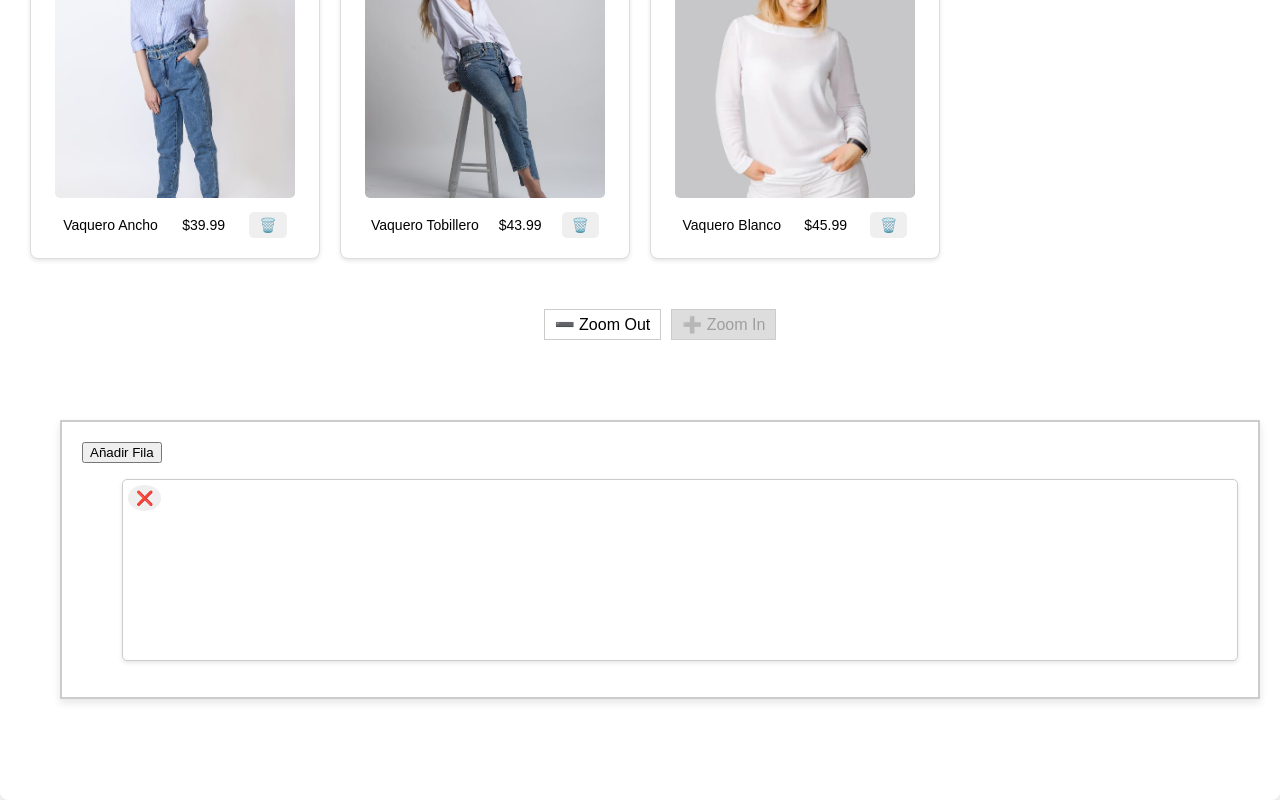
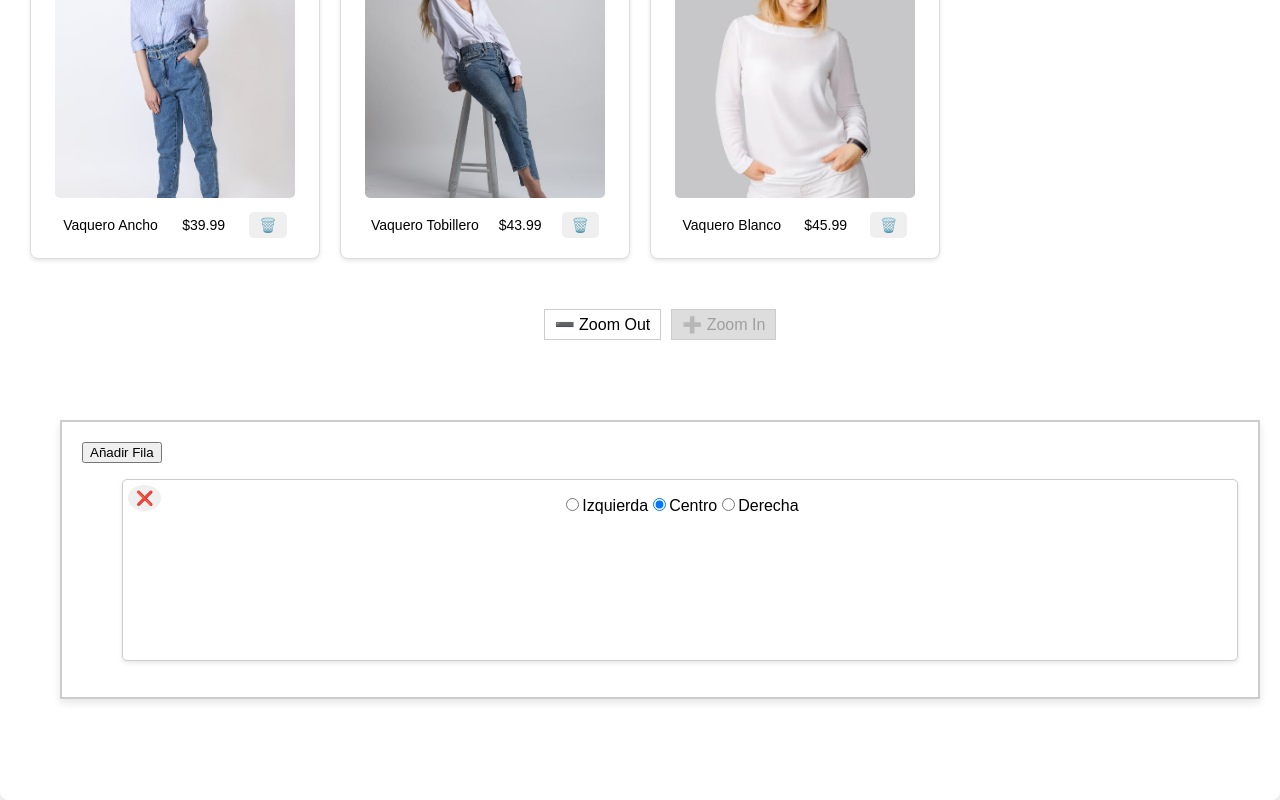
Before and after one commit to YolandaVergara/inditextech, a React (Vite) app: page / in a window 1280 px wide. Both pictures are taken after a click on the button "Añadir Fila". Shown: the part 692-1492 px from the top of the page. Built offline with nearby package versions, Linux system fonts and the light colour scheme.

Commit message:
Add alignment functionality for products

```diff
--- a/src/components/EditorContainer/Row.css
+++ b/src/components/EditorContainer/Row.css
@@ -1,5 +1,6 @@
 .row-container {
   display: flex;
+  flex-direction: column;
   align-items: center;
   gap: 10px;
   padding: 15px;
@@ -16,13 +17,13 @@
 }
 
 .drop-zone {
-  flex: 1;
-  min-height: 120px;
   display: flex;
-  justify-content: center;
   align-items: center;
+  width: 100%;
+  gap: 10px;
+  padding: 10px;
+  min-height: 100px;
   transition: background 0.2s;
-  padding: 15px;
 }
 
 .drop-zone.hovered {
@@ -42,17 +43,9 @@
 }
 
 .product-wrapper {
-  display: flex;
+  display: inline-flex;
   flex-direction: column;
   align-items: center;
-  justify-content: space-between;
-  position: relative;
-  padding: 10px;
-  border: 1px solid #ddd;
-  background: white;
-  border-radius: 5px;
-  box-shadow: 0 2px 4px rgba(0, 0, 0, 0.1);
-  min-width: 120px;
 }
 
 .delete-product {
--- a/src/components/EditorContainer/Row.tsx
+++ b/src/components/EditorContainer/Row.tsx
@@ -1,21 +1,20 @@
 import { useRef, useEffect } from "react";
 import { useDispatch, useSelector } from "react-redux";
 import { RootState } from "../../store";
-import { removeRow, addProductToRow, reorderRows, removeProductFromRow } from "../../features/categoriesSlice";
+import { removeRow, addProductToRow, reorderRows, removeProductFromRow, setRowTemplate } from "../../features/categoriesSlice";
 import { useDrop, useDrag } from "react-dnd";
 import ProductCard from "../ProductsContainer/ProductCard";
 import { PositionedProduct, Product } from "../../types/categoryTypes";
 import "./Row.css";
 
-const Row = ({ row, index }: { row: { id: string; products: PositionedProduct[] }; index: number }) => {
+const Row = ({ row, index }: { row: { id: string; products: PositionedProduct[]; template?: "left" | "center" | "right" | null }; index: number }) => {
   const dispatch = useDispatch();
   const rows = useSelector((state: RootState) => state.categories.rows);
   const updatedRow = rows.find((r) => r.id === row.id);
+  const template = updatedRow?.template || "center";
 
   const rowRef = useRef<HTMLLIElement>(null);
-  const leftRef = useRef<HTMLDivElement>(null);
-  const centerRef = useRef<HTMLDivElement>(null);
-  const rightRef = useRef<HTMLDivElement>(null);
+  const dropRef = useRef<HTMLDivElement>(null);
 
   const [{ isDragging }, dragRow] = useDrag({
     type: "ROW",
@@ -35,7 +34,10 @@ const Row = ({ row, index }: { row: { id: string; products: PositionedProduct[]
     },
   });
 
-  const createDropHandler = (ref: React.MutableRefObject<HTMLDivElement | null>, alignment: "left" | "center" | "right") => {
+  const createDropHandler = (
+    ref: React.MutableRefObject<HTMLDivElement | null>,
+    alignment: "dropZone"
+  ) => {
     const [{ isOver }, drop] = useDrop({
       accept: "PRODUCT",
       drop: (item: { product: Product }) => {
@@ -50,14 +52,12 @@ const Row = ({ row, index }: { row: { id: string; products: PositionedProduct[]
       if (ref.current) {
         drop(ref.current);
       }
-    }, [drop]);
+    }, [drop, ref]);
 
     return { ref, isOver };
   };
 
-  const left = createDropHandler(leftRef, "left");
-  const center = createDropHandler(centerRef, "center");
-  const right = createDropHandler(rightRef, "right");
+  const dropZone = createDropHandler(dropRef, "dropZone");
 
   useEffect(() => {
     if (rowRef.current) {
@@ -66,34 +66,59 @@ const Row = ({ row, index }: { row: { id: string; products: PositionedProduct[]
     }
   }, [dropRow, dragRow]);
 
+  const alignmentStyle = {
+    justifyContent:
+      template === "left"
+        ? "flex-start"
+        : template === "right"
+          ? "flex-end"
+          : "center",
+  };
+
+  const handleTemplateChange = (newTemplate: "left" | "center" | "right") => {
+    dispatch(setRowTemplate({ rowId: row.id, template: newTemplate }));
+  };
+
   return (
     <li ref={rowRef} className={`row-container ${isDragging ? "dragging" : ""}`}>
-      <button className="delete-row" onClick={() => dispatch(removeRow(row.id))}>❌</button>
+      <div>
+        <button className="delete-row" onClick={() => dispatch(removeRow(row.id))}>❌</button>
 
-      <div ref={left.ref} className={`drop-zone ${left.isOver ? "hovered" : ""}`}>
-        {updatedRow?.products.filter((p) => p.alignment === "left").map((p) => (
-          <div key={p.product.id} className="product-wrapper">
-            <ProductCard product={p.product} isInRow={true} />
-            <button className="delete-product" onClick={() => dispatch(removeProductFromRow({ rowId: row.id, productId: p.product.id }))}>
-              🗑️
-            </button>
-          </div>
-        ))}
+        <div className="row-template-selector">
+          <label>
+            <input
+              type="radio"
+              name={`template-${row.id}`}
+              value="left"
+              checked={template === "left"}
+              onChange={() => handleTemplateChange("left")}
+            />
+            Izquierda
+          </label>
+          <label>
+            <input
+              type="radio"
+              name={`template-${row.id}`}
+              value="center"
+              checked={template === "center"}
+              onChange={() => handleTemplateChange("center")}
+            />
+            Centro
+          </label>
+          <label>
+            <input
+              type="radio"
+              name={`template-${row.id}`}
+              value="right"
+              checked={template === "right"}
+              onChange={() => handleTemplateChange("right")}
+            />
+            Derecha
+          </label>
+        </div>
       </div>
-
-      <div ref={center.ref} className={`drop-zone ${center.isOver ? "hovered" : ""}`}>
-        {updatedRow?.products.filter((p) => p.alignment === "center").map((p) => (
-          <div key={p.product.id} className="product-wrapper">
-            <ProductCard product={p.product} isInRow={true} />
-            <button className="delete-product" onClick={() => dispatch(removeProductFromRow({ rowId: row.id, productId: p.product.id }))}>
-              🗑️
-            </button>
-          </div>
-        ))}
-      </div>
-
-      <div ref={right.ref} className={`drop-zone ${right.isOver ? "hovered" : ""}`}>
-        {updatedRow?.products.filter((p) => p.alignment === "right").map((p) => (
+      <div ref={dropZone.ref} className="drop-zone" style={alignmentStyle}>
+        {updatedRow?.products.map((p) => (
           <div key={p.product.id} className="product-wrapper">
             <ProductCard product={p.product} isInRow={true} />
             <button className="delete-product" onClick={() => dispatch(removeProductFromRow({ rowId: row.id, productId: p.product.id }))}>
--- a/src/components/ProductsContainer/ProductList.tsx
+++ b/src/components/ProductsContainer/ProductList.tsx
@@ -2,6 +2,7 @@ import { useSelector } from "react-redux";
 import { RootState } from "../../store";
 import ProductCard from "./ProductCard";
 import "./ProductList.css"; // Importamos los estilos
+import { Product } from "../../types/categoryTypes";
 
 const ProductList = () => {
   const products = useSelector((state: RootState) => state.categories.products);
@@ -11,7 +12,7 @@ const ProductList = () => {
       <h2>Productos Disponibles</h2>
       <div className="product-list">
         {
-          products.map((product) => <ProductCard key={product.id} product={product} />)
+          products.map((product: Product) => <ProductCard key={product.id} product={product} />)
         }
       </div>
     </div>
--- a/src/features/categoriesSlice.ts
+++ b/src/features/categoriesSlice.ts
@@ -15,6 +15,7 @@ export const categoriesSlice = createSlice({
       state.rows.push({
         id: crypto.randomUUID(),
         products: [],
+        template: "center",
       });
     },
     removeRow: (state, action: PayloadAction<string>) => {
@@ -29,7 +30,7 @@ export const categoriesSlice = createSlice({
       };
       state.products.push(newProduct);
     },
-    addProductToRow: (state, action: PayloadAction<{ rowId: string; product: Product; alignment: "left" | "center" | "right" }>) => {
+    addProductToRow: (state, action: PayloadAction<{ rowId: string; product: Product; alignment: "dropZone" }>) => {
       const { rowId, product, alignment } = action.payload;
 
       state.rows.forEach((row) => {
@@ -37,7 +38,7 @@ export const categoriesSlice = createSlice({
       });
 
       const newRow = state.rows.find((row) => row.id === rowId);
-      if (newRow) {
+      if (newRow && newRow.products.length < 3) {
         newRow.products.push({ product, alignment });
       }
     },
@@ -64,9 +65,15 @@ export const categoriesSlice = createSlice({
         row.products = row.products.filter((p) => p.product.id !== productId);
       }
     },
-
+    setRowTemplate: (state, action: PayloadAction<{ rowId: string; template: "left" | "center" | "right" }>) => {
+      const { rowId, template } = action.payload;
+      const row = state.rows.find((row) => row.id === rowId);
+      if (row) {
+        row.template = template;
+      }
+    },
   },
 });
 
-export const { addRow, removeRow, addNewProduct, addProductToRow, reorderRows, removeProduct, removeProductFromRow } = categoriesSlice.actions;
+export const { addRow, removeRow, addNewProduct, addProductToRow, reorderRows, removeProduct, removeProductFromRow, setRowTemplate } = categoriesSlice.actions;
 export default categoriesSlice.reducer;
--- a/src/types/categoryTypes.ts
+++ b/src/types/categoryTypes.ts
@@ -13,6 +13,7 @@ export interface PositionedProduct {
 export interface Row {
   id: string;
   products: PositionedProduct[];
+  template?: "left" | "center" | "right";
 }
 
 export interface CategoriesState {
```
